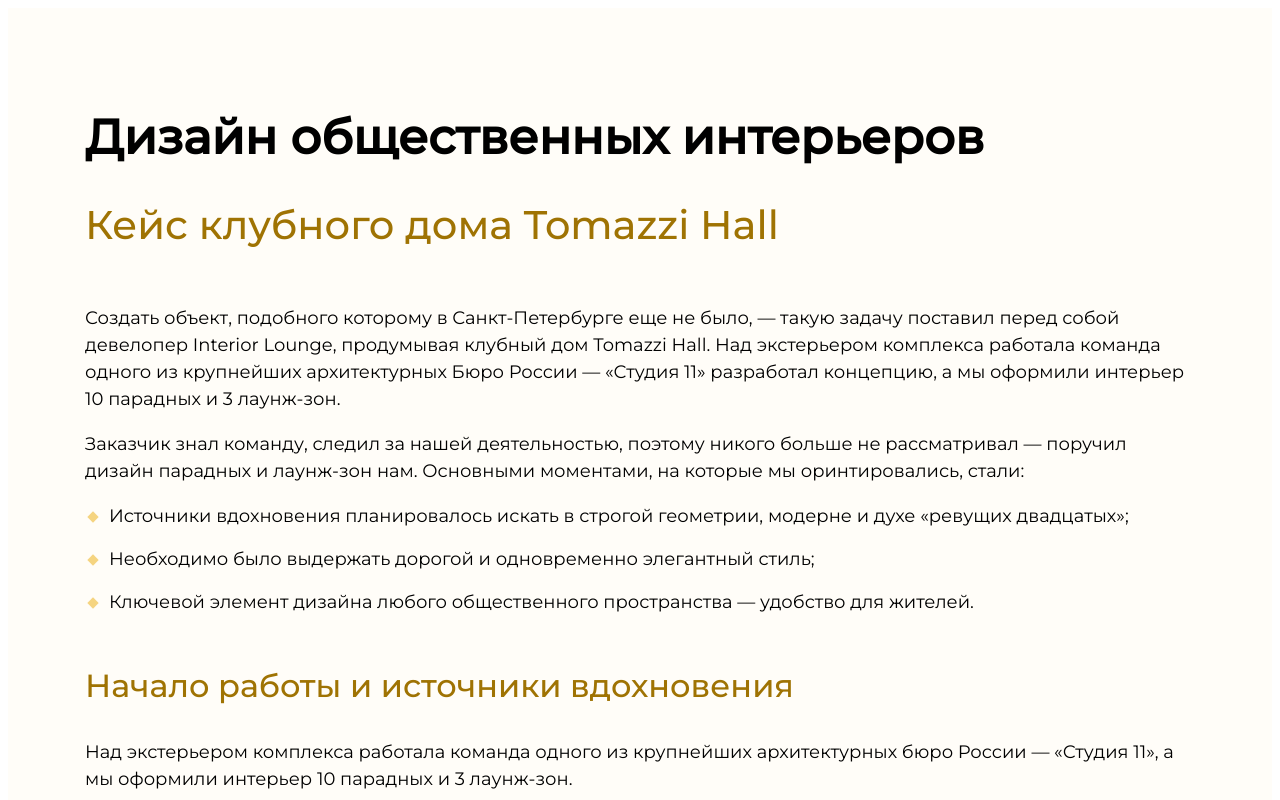
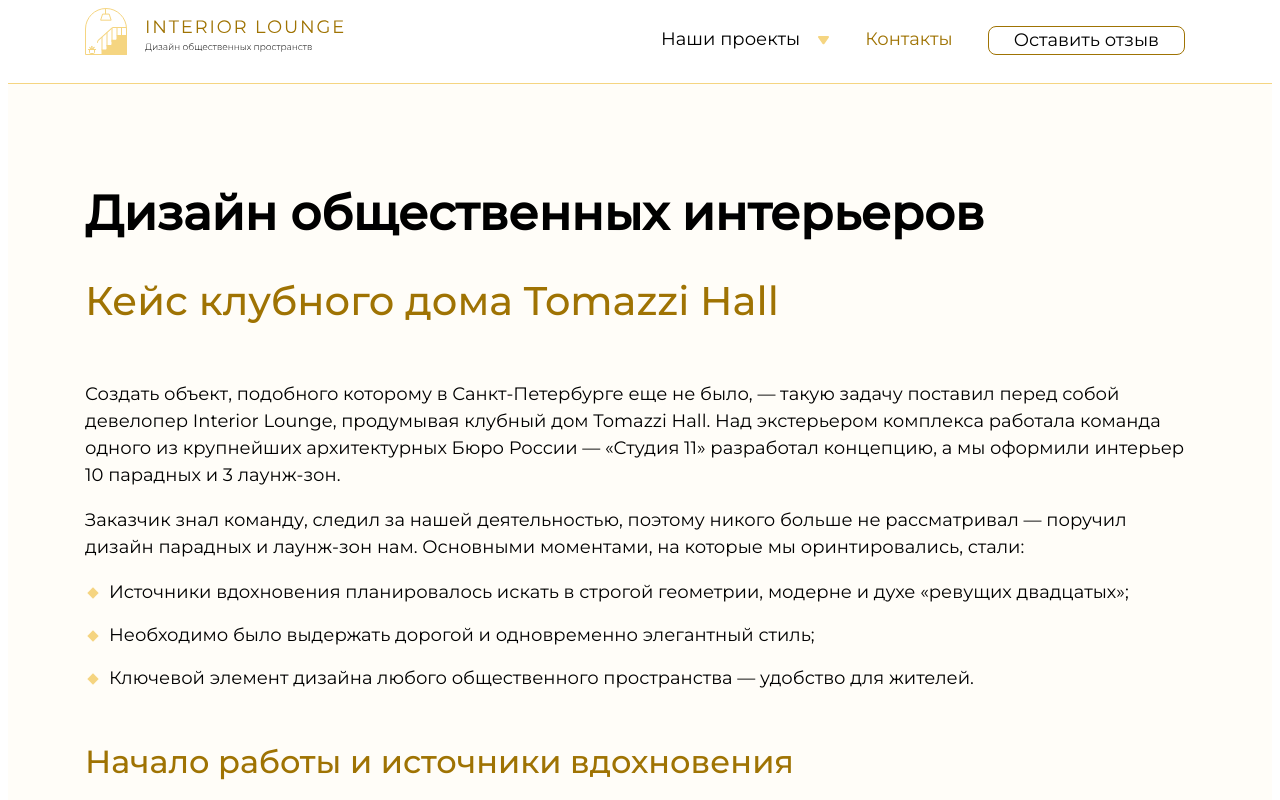
Before and after one commit to ektregubova/cms, a plain HTML site: page index.html in a window 1280 px wide. Shown: the top 800 px of the page. Drawn offline with Linux system fonts and the light colour scheme.

Commit message:
add menu

```diff
--- a/index.html
+++ b/index.html
@@ -13,9 +13,46 @@
 </head>
 
 <body>
-    <header>
-        <!-- код шапки -->
+    <header class="page-header">
+        <div class="wrapper">
+            <div class="page-header__wrapper">
+                <div class="page-header__logo-wrapper">
+                    <a href="#">
+                        <img src="img/logo.svg" alt="logo">
+                    </a>
+                </div>
+
+                <nav class="main-nav">
+                    <div class="menu-primary-container">
+                    <ul class="menu">
+                        <li class="menu-item  menu-item-has-children">
+                            <a href="#">Наши проекты</a>
+                            <ul class="sub-menu">
+                                <li class="menu-item">
+                                    <a href="#">Tomazzi Hall</a>
+                                </li>
+                                <li class="menu-item">
+                                    <a href="#">Lounge Hall</a>
+                                </li>
+                                <li class="menu-item">
+                                    <a href="#">Astra Hall</a>
+                                </li>
+                            </ul>
+                        </li>
+                        <li class="menu-item current-menu-item">
+                            <a href="#">Контакты</a>
+                        </li>
+                        <li class="menu-item menu-item-styled">
+                            <a href="#">Оставить отзыв</a>
+                        </li>
+                    </ul>
+                    </div>
+                </nav>
+            </div>
+        </div>
+
     </header>
+
     <main class="page-main">
 
 
--- a/style.css
+++ b/style.css
@@ -215,3 +215,91 @@ body {
   display: flex;
   align-items: center;
 }
+
+.page-header{
+  border-bottom: 1px solid #f5d581;
+}
+
+.page-header__wrapper{
+  display: flex;
+}
+
+.main-nav {
+  margin-left: auto;
+  max-width: 700px;
+}
+
+.menu-primary-container .menu{
+  display: flex;
+  flex-wrap: wrap;
+}
+
+.menu-primary-container .menu-item {
+  list-style: none;
+}
+
+.menu-primary-container .menu-item a{
+  text-decoration: none;
+  padding: 10px 25px;
+  color: #000000;
+  font-size: 18px;
+}
+
+.menu-primary-container .menu > .menu-item {
+  margin-right: 10px;
+  margin-bottom: 10px;
+}
+
+.menu-primary-container .sub-menu{
+  display: none;
+}
+
+.menu-primary-container .menu-item-has-children > a {
+  padding-right: 30px;
+}
+
+.menu-primary-container .menu-item-has-children {
+  position: relative;
+  background-image: url("img/Polygon.svg");
+  background-position: right center;
+  background-size: 13px 9px;
+  background-repeat: no-repeat;
+}
+
+.menu-primary-container .menu-item-has-children:hover .sub-menu {
+  display: block;
+}
+
+.menu-primary-container .sub-menu {
+  display: none;
+  position: absolute;
+  top: 30px;
+  left: 20px;
+  padding: 15px;
+  box-sizing: border-box;
+  background-color: #ffffff;
+  min-width: 200px;
+  z-index: 5;
+  box-shadow: 0 2px 4px rgba(97, 97, 97, 0.18), 0 4px 8px rgba(97, 97, 97, 0.18);;
+}
+
+.menu-primary-container .sub-menu .menu-item {
+  margin-bottom: 10px;
+}
+
+.menu-primary-container .sub-menu .menu-item:last-child {
+  margin-bottom: 0;
+}
+
+.menu-primary-container .menu-item a:hover {
+  color: #9f7303;
+}
+
+.menu-primary-container .menu-item-styled{
+  border: 1px solid #9F7303;
+  border-radius: 8px;
+}
+
+.menu-primary-container .current-menu-item a{
+  color: #9f7303;
+}
```
Also changed, not shown: img/Polygon.svg (added), img/logo.svg (added).
